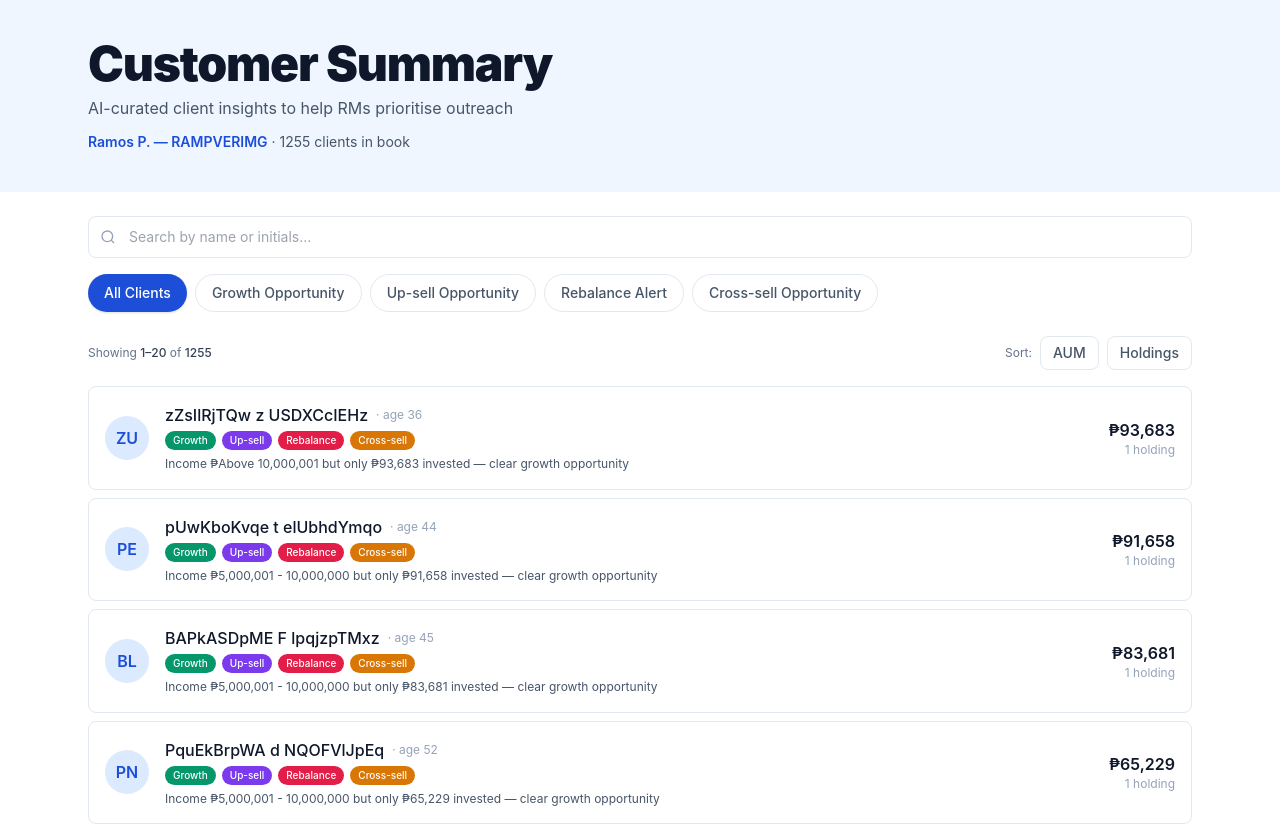
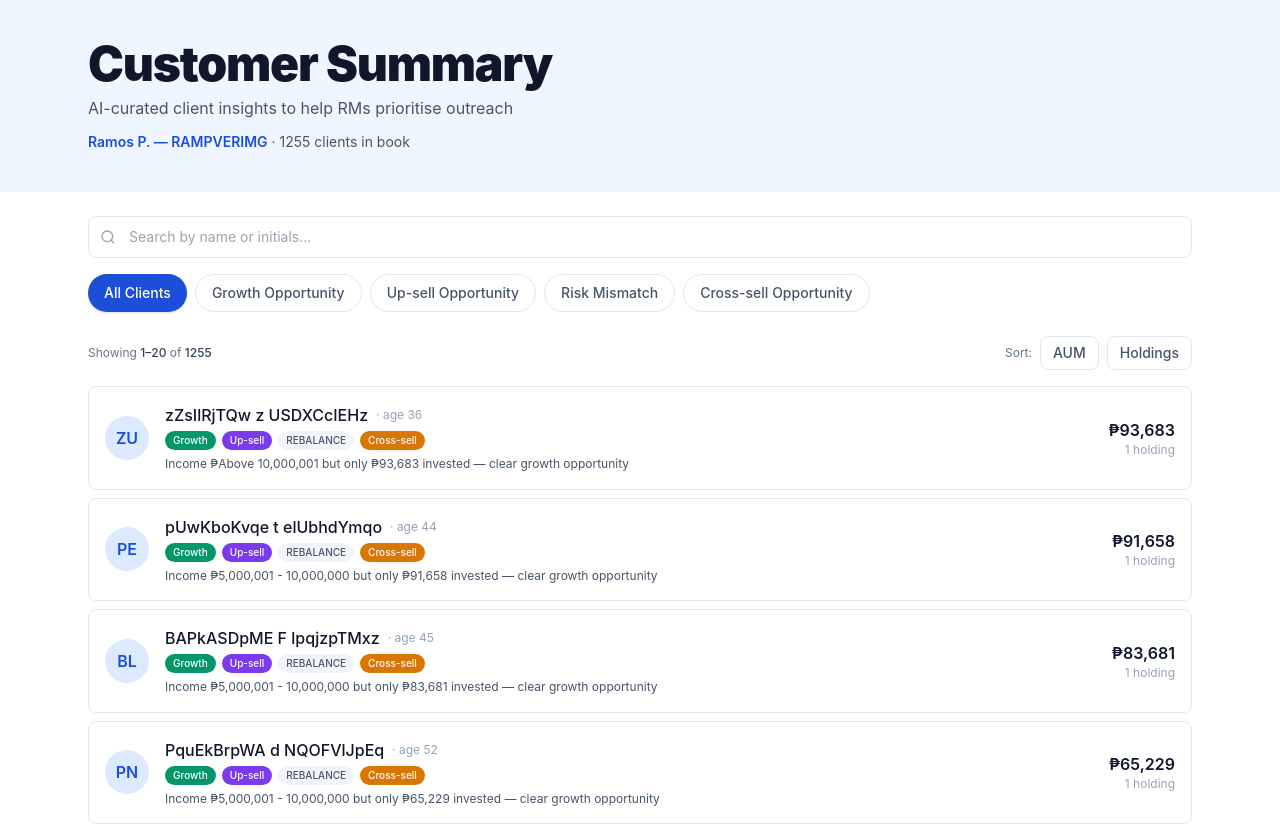
Before and after one commit to sunyue777/indivara-demo, a Next.js app: page / in a window 1280 px wide. Shown: the top 826 px of the page. Built offline with nearby package versions, Linux system fonts and the light colour scheme.

Commit message:
1824 0413

```diff
--- a/pages/detail.js
+++ b/pages/detail.js
@@ -30,10 +30,10 @@ const statusBg = {
 
 // Per-flag accent colors used for the banner left border + active chip
 const FLAG_META = {
-  GROWTH:    { label: 'Growth Opportunity',     accent: 'border-l-emerald-500', chipActive: 'bg-emerald-600 text-white border-emerald-600' },
-  UPSELL:    { label: 'Up-sell Opportunity',    accent: 'border-l-violet-500',  chipActive: 'bg-violet-600 text-white border-violet-600' },
-  REBALANCE: { label: 'Rebalance Alert',        accent: 'border-l-rose-500',    chipActive: 'bg-rose-600 text-white border-rose-600' },
-  CROSSSELL: { label: 'Cross-sell Opportunity', accent: 'border-l-amber-500',   chipActive: 'bg-amber-600 text-white border-amber-600' },
+  GROWTH:        { label: 'Growth Opportunity',     accent: 'border-l-emerald-500', chipActive: 'bg-emerald-600 text-white border-emerald-600' },
+  UPSELL:        { label: 'Up-sell Opportunity',    accent: 'border-l-violet-500',  chipActive: 'bg-violet-600 text-white border-violet-600' },
+  RISK_MISMATCH: { label: 'Risk Mismatch',          accent: 'border-l-rose-500',    chipActive: 'bg-rose-600 text-white border-rose-600' },
+  CROSSSELL:     { label: 'Cross-sell Opportunity', accent: 'border-l-amber-500',   chipActive: 'bg-amber-600 text-white border-amber-600' },
 };
 
 const DONUT_COLORS = [
@@ -460,6 +460,12 @@ export default function Detail() {
   const [chatMessages, setChatMessages] = useState([]); // [{role: 'user'|'agent'|'system', text: string}]
   const [chatInput, setChatInput] = useState('');
   const [waitingReply, setWaitingReply] = useState(false);
+  // Streaming state — when an agent reply arrives in full, we pipe it
+  // through a typewriter so the message appears progressively. This
+  // keeps the perceived latency low and the UI feels alive even though
+  // the underlying API delivers in one shot.
+  const [streamingText, setStreamingText] = useState('');
+  const streamTimerRef = useRef(null);
   const messagesEndRef = useRef(null);
   const lastAgentReplyRef = useRef(null); // Track last reply to prevent duplicates
 
@@ -488,6 +494,55 @@ export default function Detail() {
     return true;
   };
 
+  // Typewriter / progressive reveal for the agent's reply.
+  // The Agent Studio API delivers each answer in one shot, so we
+  // simulate streaming on the client to keep the UX responsive: the
+  // bubble appears immediately and characters fill in over ~600-1500ms
+  // depending on length. The chunk size + interval are tuned to feel
+  // close to a real LLM stream without being annoyingly slow on long
+  // recommendation lists.
+  const startStreaming = (fullText) => {
+    // Stop any previous stream
+    if (streamTimerRef.current) {
+      clearInterval(streamTimerRef.current);
+      streamTimerRef.current = null;
+    }
+    setWaitingReply(false);
+    setStreamingText('');
+
+    const total = fullText.length;
+    if (total === 0) return;
+
+    // Target: finish within ~1.2s for typical replies, ~2s for very long ones.
+    // Adjust chunk size so we land in that window.
+    const targetMs = Math.min(2000, Math.max(600, total * 6));
+    const intervalMs = 24;
+    const chunk = Math.max(2, Math.ceil(total / (targetMs / intervalMs)));
+
+    let cursor = 0;
+    streamTimerRef.current = setInterval(() => {
+      cursor = Math.min(total, cursor + chunk);
+      setStreamingText(fullText.slice(0, cursor));
+      if (cursor >= total) {
+        clearInterval(streamTimerRef.current);
+        streamTimerRef.current = null;
+        // Commit the full message and clear the streaming buffer
+        setChatMessages((prev) => [...prev, { role: 'agent', text: fullText }]);
+        setStreamingText('');
+      }
+    }, intervalMs);
+  };
+
+  // Cleanup any in-flight stream when the panel closes
+  useEffect(() => {
+    return () => {
+      if (streamTimerRef.current) {
+        clearInterval(streamTimerRef.current);
+        streamTimerRef.current = null;
+      }
+    };
+  }, []);
+
   // Open WebSocket when the chat panel is opened.
   // Auto-send customer_id as the first message so the agent loads
   // the client's profile from its database.
@@ -498,6 +553,11 @@ export default function Detail() {
     segmentCodeRef.current = newSegmentCode();
     lastAgentReplyRef.current = null;
     setChatMessages([]);
+    setStreamingText('');
+    if (streamTimerRef.current) {
+      clearInterval(streamTimerRef.current);
+      streamTimerRef.current = null;
+    }
     setWsStatus('connecting');
 
     const ws = new WebSocket(WS_URL);
@@ -526,9 +586,10 @@ export default function Detail() {
           if (reply && reply.trim() !== '') {
             if (lastAgentReplyRef.current !== reply) {
               lastAgentReplyRef.current = reply;
-              setChatMessages((prev) => [...prev, { role: 'agent', text: String(reply) }]);
+              startStreaming(String(reply));
+            } else {
+              setWaitingReply(false);
             }
-            setWaitingReply(false);
             return;
           }
         }
@@ -560,12 +621,12 @@ export default function Detail() {
     };
   }, [chatOpen, customer_id]);
 
-  // Auto-scroll to bottom when new messages arrive
+  // Auto-scroll to bottom when new messages arrive (or stream grows)
   useEffect(() => {
     if (messagesEndRef.current) {
       messagesEndRef.current.scrollTop = messagesEndRef.current.scrollHeight;
     }
-  }, [chatMessages, waitingReply]);
+  }, [chatMessages, waitingReply, streamingText]);
 
   const handleSendChat = () => {
     const text = chatInput.trim();
@@ -1010,13 +1071,28 @@ export default function Detail() {
                 </div>
               ))}
 
-              {waitingReply && (
+              {/* Streaming bubble — shown while the typewriter is filling in
+                  the latest agent reply. Renders the same markdown component
+                  as committed messages, with a blinking caret appended. */}
+              {streamingText && (
                 <div className="flex justify-start">
-                  <div className="bg-white border border-slate-200 rounded-2xl rounded-bl-sm px-4 py-2 shadow-sm">
-                    <div className="flex gap-1">
-                      <span className="w-1.5 h-1.5 bg-slate-400 rounded-full animate-bounce" style={{ animationDelay: '0ms' }} />
-                      <span className="w-1.5 h-1.5 bg-slate-400 rounded-full animate-bounce" style={{ animationDelay: '150ms' }} />
-                      <span className="w-1.5 h-1.5 bg-slate-400 rounded-full animate-bounce" style={{ animationDelay: '300ms' }} />
+                  <div className="max-w-[88%] rounded-2xl rounded-bl-sm px-4 py-2.5 bg-white border border-slate-200 text-slate-800 shadow-sm">
+                    <MarkdownMessage text={streamingText} />
+                    <span className="inline-block w-[7px] h-[14px] bg-brand-500 ml-0.5 align-text-bottom animate-pulse rounded-sm" />
+                  </div>
+                </div>
+              )}
+
+              {waitingReply && !streamingText && (
+                <div className="flex justify-start">
+                  <div className="bg-white border border-slate-200 rounded-2xl rounded-bl-sm px-4 py-3 shadow-sm">
+                    <div className="flex items-center gap-2">
+                      <div className="flex gap-1">
+                        <span className="w-1.5 h-1.5 bg-brand-500 rounded-full animate-bounce" style={{ animationDelay: '0ms' }} />
+                        <span className="w-1.5 h-1.5 bg-brand-500 rounded-full animate-bounce" style={{ animationDelay: '150ms' }} />
+                        <span className="w-1.5 h-1.5 bg-brand-500 rounded-full animate-bounce" style={{ animationDelay: '300ms' }} />
+                      </div>
+                      <span className="text-[11px] text-slate-400 italic">thinking…</span>
                     </div>
                   </div>
                 </div>
@@ -1027,7 +1103,7 @@ export default function Detail() {
                 and gives the RM one-tap entry into each. Hidden once they
                 start typing or once the conversation has begun, to stay out
                 of the way. */}
-            {wsStatus === 'ready' && !waitingReply && chatInput.trim() === '' && (
+            {wsStatus === 'ready' && !waitingReply && !streamingText && chatInput.trim() === '' && (
               <div className="px-3 pt-2 pb-1 bg-white shrink-0 border-t border-slate-100">
                 <div className="flex gap-1.5 flex-wrap">
                   {QUICK_PROMPTS.map((q, i) => (
--- a/pages/index.js
+++ b/pages/index.js
@@ -11,32 +11,32 @@ const SALES_CODES = [
 ];
 
 const FILTERS = [
-  { key: 'ALL',       label: 'All Clients' },
-  { key: 'GROWTH',    label: 'Growth Opportunity' },
-  { key: 'UPSELL',    label: 'Up-sell Opportunity' },
-  { key: 'REBALANCE', label: 'Rebalance Alert' },
-  { key: 'CROSSSELL', label: 'Cross-sell Opportunity' },
+  { key: 'ALL',           label: 'All Clients' },
+  { key: 'GROWTH',        label: 'Growth Opportunity' },
+  { key: 'UPSELL',        label: 'Up-sell Opportunity' },
+  { key: 'RISK_MISMATCH', label: 'Risk Mismatch' },
+  { key: 'CROSSSELL',     label: 'Cross-sell Opportunity' },
 ];
 
 const TAG_PRIMARY = {
-  GROWTH:    'bg-emerald-600 text-white',
-  REBALANCE: 'bg-rose-600 text-white',
-  UPSELL:    'bg-violet-600 text-white',
-  CROSSSELL: 'bg-amber-600 text-white',
+  GROWTH:        'bg-emerald-600 text-white',
+  RISK_MISMATCH: 'bg-rose-600 text-white',
+  UPSELL:        'bg-violet-600 text-white',
+  CROSSSELL:     'bg-amber-600 text-white',
 };
 
 const TAG_MUTED = {
-  GROWTH:    'bg-emerald-50 text-emerald-600 border border-emerald-100',
-  REBALANCE: 'bg-rose-50 text-rose-600 border border-rose-100',
-  UPSELL:    'bg-violet-50 text-violet-600 border border-violet-100',
-  CROSSSELL: 'bg-amber-50 text-amber-600 border border-amber-100',
+  GROWTH:        'bg-emerald-50 text-emerald-600 border border-emerald-100',
+  RISK_MISMATCH: 'bg-rose-50 text-rose-600 border border-rose-100',
+  UPSELL:        'bg-violet-50 text-violet-600 border border-violet-100',
+  CROSSSELL:     'bg-amber-50 text-amber-600 border border-amber-100',
 };
 
 const TAG_SHORT = {
-  GROWTH: 'Growth',
-  REBALANCE: 'Rebalance',
-  UPSELL: 'Up-sell',
-  CROSSSELL: 'Cross-sell',
+  GROWTH:        'Growth',
+  RISK_MISMATCH: 'Risk Mismatch',
+  UPSELL:        'Up-sell',
+  CROSSSELL:     'Cross-sell',
 };
 
 const PAGE_SIZE = 20;
```
